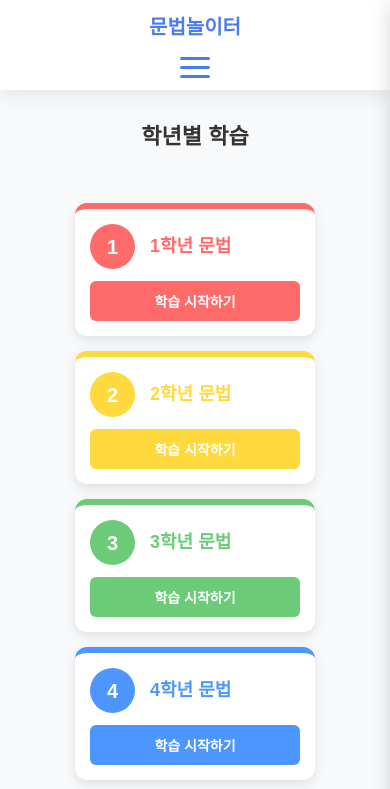
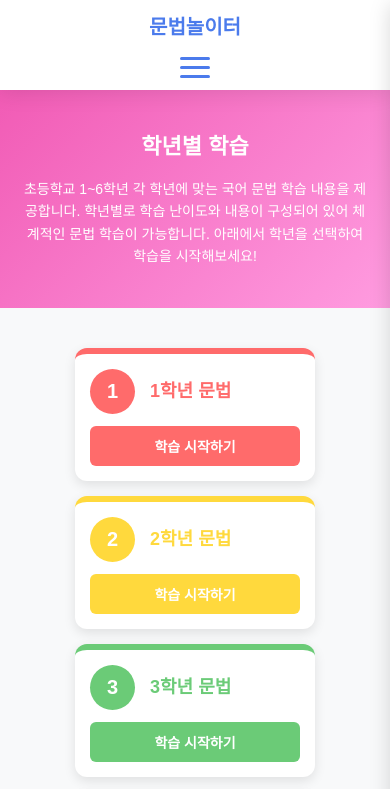
Before and after one commit to jinwooleegit/KoreanGrammar, a website: page pages/grade-learning/index.html in a window 390 px wide. Shown: the top 789 px of the page. Drawn offline with Linux system fonts and the light colour scheme.

Commit message:
style: 학년별 학습 페이지에 그라데이션 배너 헤더 추가

```diff
--- a/pages/grade-learning/index.html
+++ b/pages/grade-learning/index.html
@@ -8,6 +8,28 @@
     <!-- Font Awesome 아이콘 -->
     <link rel="stylesheet" href="https://cdnjs.cloudflare.com/ajax/libs/font-awesome/6.4.0/css/all.min.css">
     <style>
+        /* 학년별 학습 헤더 배너 스타일 */
+        .grade-learning-header {
+            background: linear-gradient(135deg, #F15BB5 0%, #FF9CE0 100%);
+            padding: 40px 20px;
+            text-align: center;
+            color: white;
+            position: relative;
+            margin-bottom: 20px;
+        }
+
+        .grade-learning-header h1 {
+            font-size: 32px;
+            margin-bottom: 15px;
+        }
+
+        .grade-learning-header p {
+            font-size: 16px;
+            max-width: 800px;
+            margin: 0 auto;
+            line-height: 1.6;
+        }
+
         .grade-selection {
             display: grid;
             grid-template-columns: repeat(3, 1fr);
@@ -113,25 +135,6 @@
             --grade-color: #F15BB5;
         }
 
-        /* 페이지 설명 섹션 */
-        .page-description {
-            text-align: center;
-            max-width: 800px;
-            margin: 30px auto;
-            padding: 0 20px;
-        }
-
-        .page-description h1 {
-            font-size: 28px;
-            color: #333;
-            margin-bottom: 15px;
-        }
-
-        .page-description p {
-            color: #666;
-            line-height: 1.6;
-        }
-
         /* 반응형 설정 */
         @media (max-width: 768px) {
             .grade-selection {
@@ -171,8 +174,13 @@
                 text-overflow: ellipsis;
             }
 
-            .page-description p {
-                display: none; /* 모바일에서 페이지 설명 숨김 */
+            .grade-learning-header h1 {
+                font-size: 24px;
+            }
+
+            .grade-learning-header p {
+                font-size: 14px;
+                display: block;
             }
         }
 
@@ -213,9 +221,8 @@
                 padding: 10px;
             }
 
-            .page-description h1 {
+            .grade-learning-header h1 {
                 font-size: 22px;
-                margin-bottom: 5px;
             }
         }</style>
     <!-- 구형 브라우저 지원을 위한 폴리필 -->
@@ -230,16 +237,17 @@
     <!-- 헤더 영역 -->
     <header></header>
 
-    <main>
-        <section class="page-description">
+    <!-- 학년별 학습 헤더 배너 -->
+    <div class="grade-learning-header">
         <h1>학년별 학습</h1>
         <p>
             초등학교 1~6학년 각 학년에 맞는 국어 문법 학습 내용을 제공합니다.
             학년별로 학습 난이도와 내용이 구성되어 있어 체계적인 문법 학습이 가능합니다.
             아래에서 학년을 선택하여 학습을 시작해보세요!
         </p>
-        </section>
+    </div>
 
+    <main>
         <section class="grade-selection">
             <!-- 1학년 카드 -->
             <div class="grade-card grade-1">
```
Lines whose indentation alone changed are shown as unchanged.
